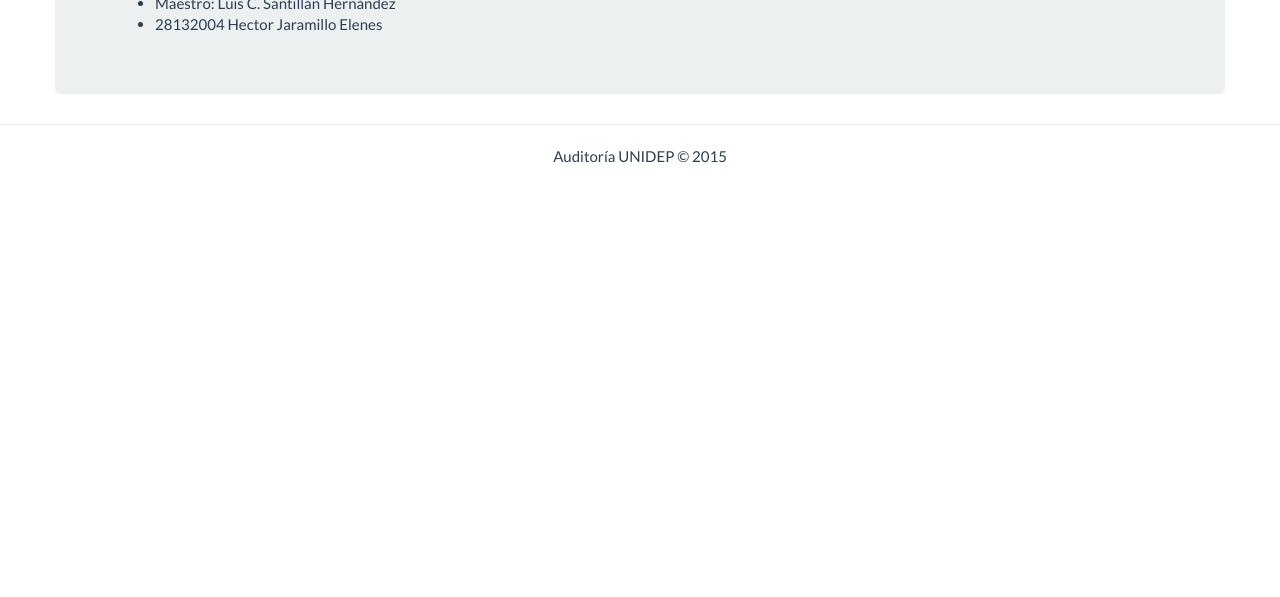
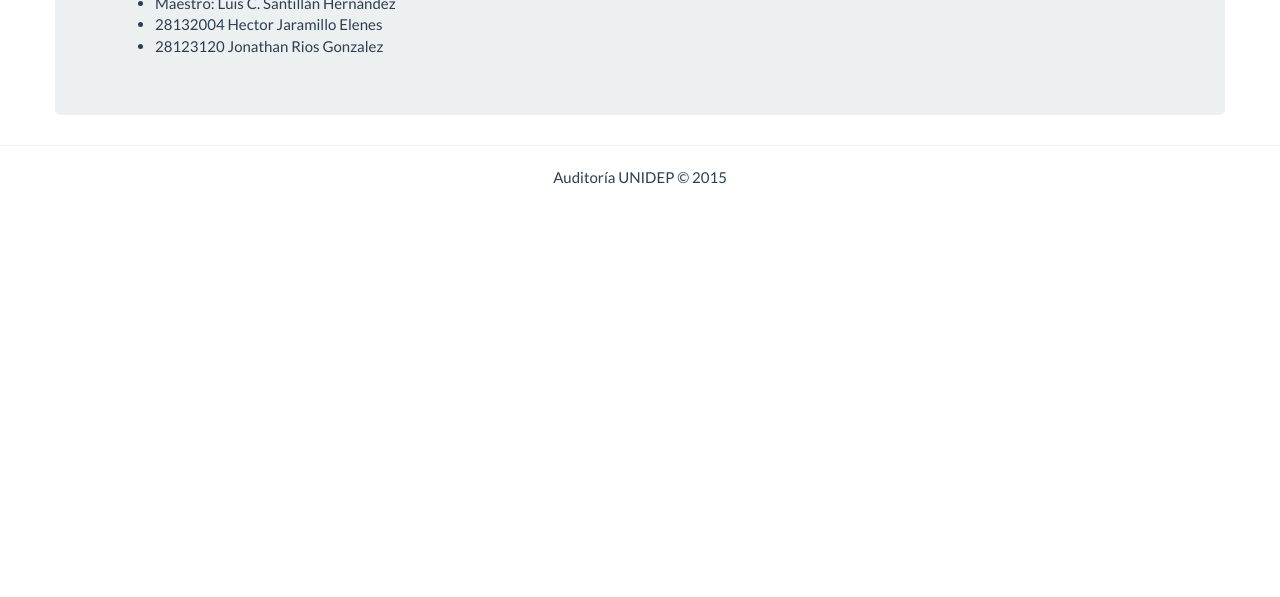
Before and after one commit to lc850/finalauditoria, a plain HTML site: page integrantes.html in a window 1280 px wide. Shown: the part 203-800 px from the top of the page. Drawn offline with Linux system fonts and the light colour scheme.

Commit message:
tercer integrante

```diff
--- a/integrantes.html
+++ b/integrantes.html
@@ -60,6 +60,7 @@
       <ul>
         <li>Maestro: Luis C. Santillán Hernández</li>
         <li>28132004 Hector Jaramillo Elenes</li>
+		<li>28123120 Jonathan Rios Gonzalez</li>
       </ul>
     </div>
   </div>
```
